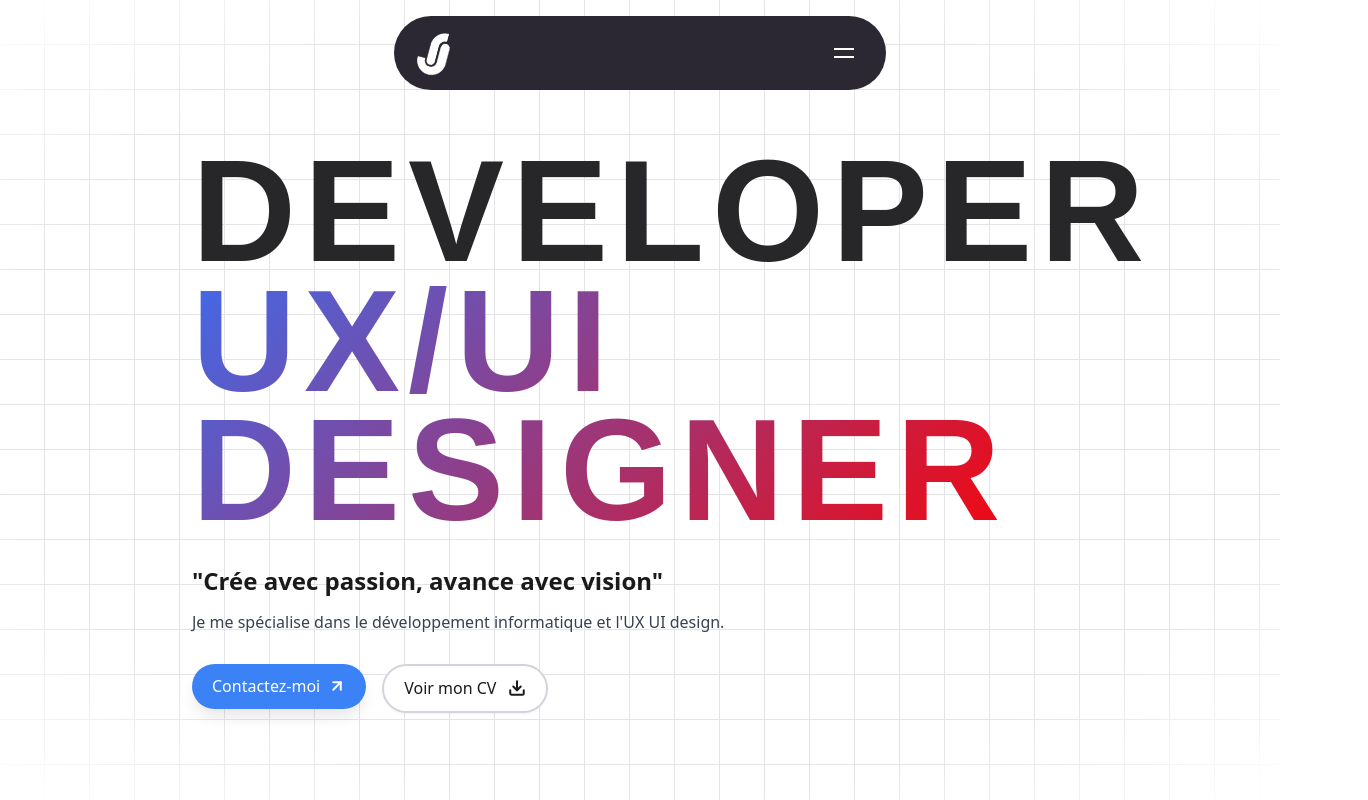
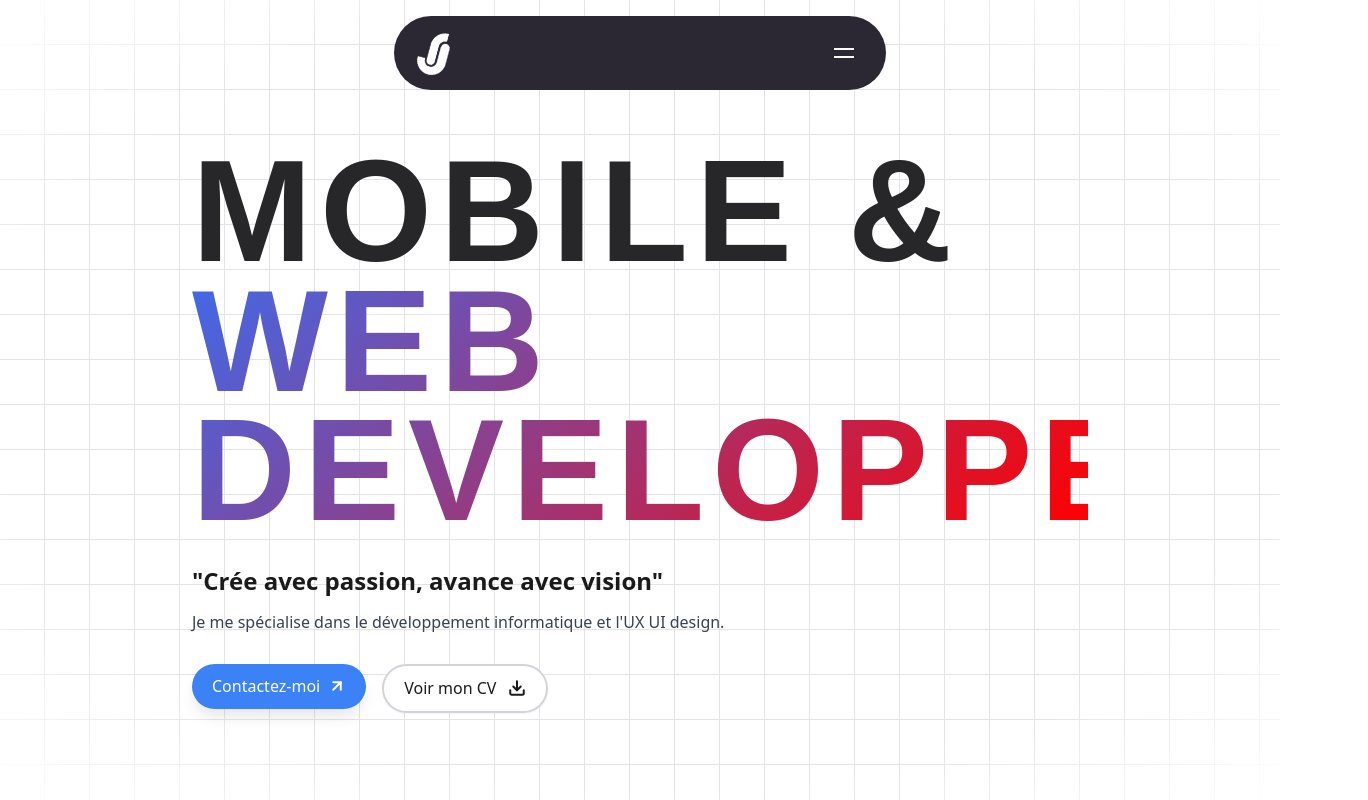
Before and after one commit to Julio23F/juliofaralahy-soudeur, a Next.js app: page / in a window 1280 px wide. Shown: the top 800 px of the page, 1368 px wide, since content can reach past the window. Built offline with nearby package versions, Linux system fonts and the light colour scheme; a web font is replaced by a local one.

Commit message:
Update HeroSection

```diff
--- a/src/app/page.tsx
+++ b/src/app/page.tsx
@@ -129,8 +129,10 @@ const HeroSection = () => {
     <section style={styles.heroSection}>
       <div style={styles.heroContainer}>
         <aside style={styles.heroTitles}>
-          <h1 style={styles.title1}>DEVELOPER</h1>
-          <h1 style={styles.title2}>UX/UI DESIGNER</h1>
+          {/* <h1 style={styles.title1}>DEVELOPER</h1>
+          <h1 style={styles.title2}>UX/UI DESIGNER</h1> */}
+          <h1 style={styles.title1}>MOBILE &</h1>
+          <h1 style={styles.title2}>WEB DEVELOPPEUR</h1>
         </aside>
 
         <div style={styles.heroContent}>
```
